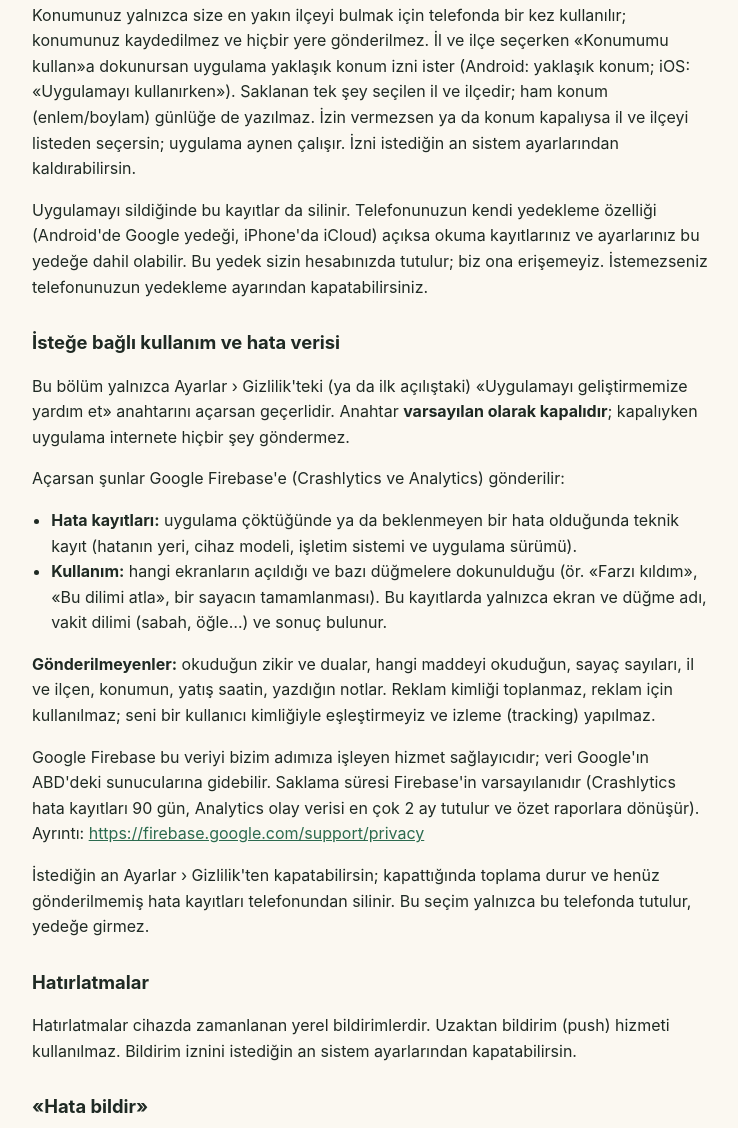
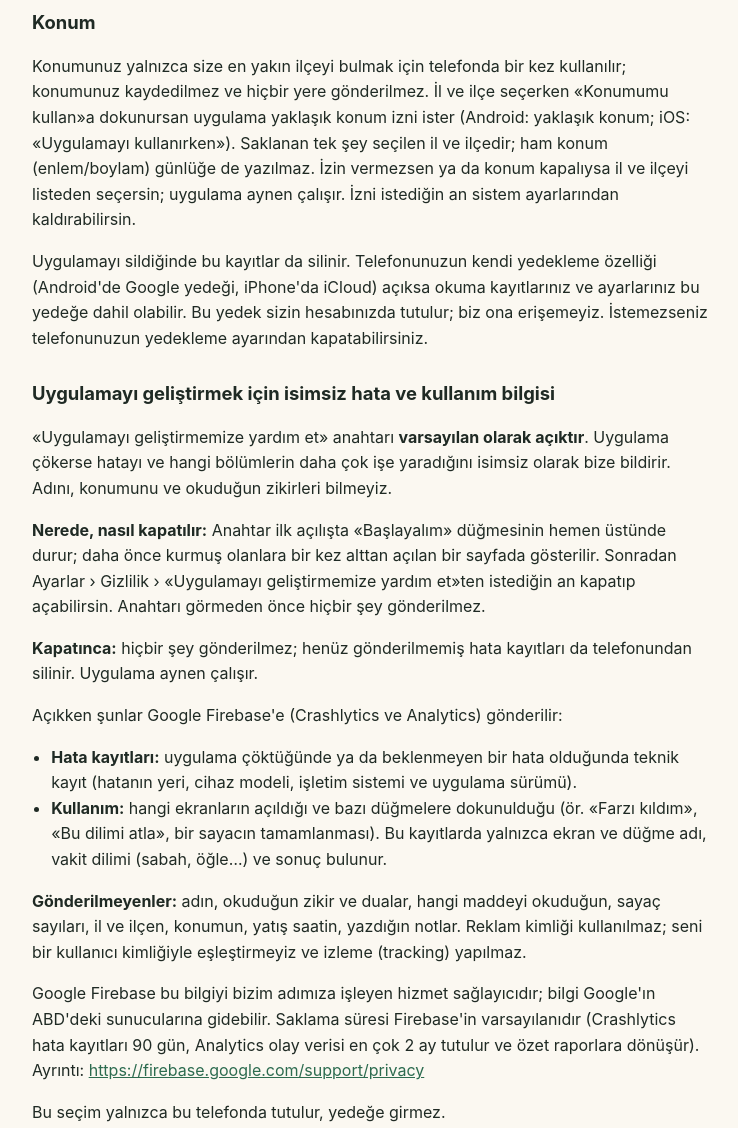
Before and after one commit to zikirvaktisunnetdua/nebevigun, a plain HTML site: page gizlilik/index.html in a window 1280 px wide. Shown: the part 701-1829 px from the top of the page, without its empty margins (268-1006 px from the left). Drawn offline with Linux system fonts and the light colour scheme.

Commit message:
Privacy page: anonymous crash and usage info, on by default (J55)
Co-Authored-By: Claude Opus 5.5 <noreply@anthropic.com>

```diff
--- a/gizlilik/index.html
+++ b/gizlilik/index.html
@@ -13,7 +13,7 @@
 <p class="meta">Son güncelleme: 24 Kasım 2026</p>
 
 <h2>Kısaca</h2>
-<p>Uygulama çevrimdışı çalışır; hesap, sunucu ve reklam yoktur. Kayıtların telefonunda kalır. Yalnızca sen izin verirsen anonim hata ve kullanım verisi Google Firebase'e gönderilir (aşağıda «İsteğe bağlı kullanım ve hata verisi»); izin varsayılan olarak kapalıdır.</p>
+<p>Uygulama çevrimdışı çalışır; sunucu ve reklam yoktur, kayıtların telefonunda kalır. Hesap yok. Adınızı, konumunuzu ve okuduğunuz zikirleri bilmeyiz. Uygulama çökerse hatayı ve hangi bölümlerin daha çok işe yaradığını isimsiz olarak bize bildirir; bu varsayılan olarak açıktır ve Ayarlar › Gizlilik'ten kapatılır (aşağıda «Uygulamayı geliştirmek için isimsiz hata ve kullanım bilgisi»).</p>
 
 <h2>Cihazda tutulanlar</h2>
 <p>Aşağıdakiler yalnızca senin cihazında, uygulamanın kendi alanında saklanır; bize ya da başka birine ulaşmaz:</p>
@@ -28,16 +28,18 @@
 <p>Konumunuz yalnızca size en yakın ilçeyi bulmak için telefonda bir kez kullanılır; konumunuz kaydedilmez ve hiçbir yere gönderilmez. İl ve ilçe seçerken «Konumumu kullan»a dokunursan uygulama yaklaşık konum izni ister (Android: yaklaşık konum; iOS: «Uygulamayı kullanırken»). Saklanan tek şey seçilen il ve ilçedir; ham konum (enlem/boylam) günlüğe de yazılmaz. İzin vermezsen ya da konum kapalıysa il ve ilçeyi listeden seçersin; uygulama aynen çalışır. İzni istediğin an sistem ayarlarından kaldırabilirsin.</p>
 <p>Uygulamayı sildiğinde bu kayıtlar da silinir. Telefonunuzun kendi yedekleme özelliği (Android'de Google yedeği, iPhone'da iCloud) açıksa okuma kayıtlarınız ve ayarlarınız bu yedeğe dahil olabilir. Bu yedek sizin hesabınızda tutulur; biz ona erişemeyiz. İstemezseniz telefonunuzun yedekleme ayarından kapatabilirsiniz.</p>
 
-<h2>İsteğe bağlı kullanım ve hata verisi</h2>
-<p>Bu bölüm yalnızca Ayarlar › Gizlilik'teki (ya da ilk açılıştaki) «Uygulamayı geliştirmemize yardım et» anahtarını açarsan geçerlidir. Anahtar <strong>varsayılan olarak kapalıdır</strong>; kapalıyken uygulama internete hiçbir şey göndermez.</p>
-<p>Açarsan şunlar Google Firebase'e (Crashlytics ve Analytics) gönderilir:</p>
+<h2>Uygulamayı geliştirmek için isimsiz hata ve kullanım bilgisi</h2>
+<p>«Uygulamayı geliştirmemize yardım et» anahtarı <strong>varsayılan olarak açıktır</strong>. Uygulama çökerse hatayı ve hangi bölümlerin daha çok işe yaradığını isimsiz olarak bize bildirir. Adını, konumunu ve okuduğun zikirleri bilmeyiz.</p>
+<p><strong>Nerede, nasıl kapatılır:</strong> Anahtar ilk açılışta «Başlayalım» düğmesinin hemen üstünde durur; daha önce kurmuş olanlara bir kez alttan açılan bir sayfada gösterilir. Sonradan Ayarlar › Gizlilik › «Uygulamayı geliştirmemize yardım et»ten istediğin an kapatıp açabilirsin. Anahtarı görmeden önce hiçbir şey gönderilmez.</p>
+<p><strong>Kapatınca:</strong> hiçbir şey gönderilmez; henüz gönderilmemiş hata kayıtları da telefonundan silinir. Uygulama aynen çalışır.</p>
+<p>Açıkken şunlar Google Firebase'e (Crashlytics ve Analytics) gönderilir:</p>
 <ul>
 <li><strong>Hata kayıtları:</strong> uygulama çöktüğünde ya da beklenmeyen bir hata olduğunda teknik kayıt (hatanın yeri, cihaz modeli, işletim sistemi ve uygulama sürümü).</li>
 <li><strong>Kullanım:</strong> hangi ekranların açıldığı ve bazı düğmelere dokunulduğu (ör. «Farzı kıldım», «Bu dilimi atla», bir sayacın tamamlanması). Bu kayıtlarda yalnızca ekran ve düğme adı, vakit dilimi (sabah, öğle…) ve sonuç bulunur.</li>
 </ul>
-<p><strong>Gönderilmeyenler:</strong> okuduğun zikir ve dualar, hangi maddeyi okuduğun, sayaç sayıları, il ve ilçen, konumun, yatış saatin, yazdığın notlar. Reklam kimliği toplanmaz, reklam için kullanılmaz; seni bir kullanıcı kimliğiyle eşleştirmeyiz ve izleme (tracking) yapılmaz.</p>
-<p>Google Firebase bu veriyi bizim adımıza işleyen hizmet sağlayıcıdır; veri Google'ın ABD'deki sunucularına gidebilir. Saklama süresi Firebase'in varsayılanıdır (Crashlytics hata kayıtları 90 gün, Analytics olay verisi en çok 2 ay tutulur ve özet raporlara dönüşür). Ayrıntı: <a href="https://firebase.google.com/support/privacy">https://firebase.google.com/support/privacy</a></p>
-<p>İstediğin an Ayarlar › Gizlilik'ten kapatabilirsin; kapattığında toplama durur ve henüz gönderilmemiş hata kayıtları telefonundan silinir. Bu seçim yalnızca bu telefonda tutulur, yedeğe girmez.</p>
+<p><strong>Gönderilmeyenler:</strong> adın, okuduğun zikir ve dualar, hangi maddeyi okuduğun, sayaç sayıları, il ve ilçen, konumun, yatış saatin, yazdığın notlar. Reklam kimliği kullanılmaz; seni bir kullanıcı kimliğiyle eşleştirmeyiz ve izleme (tracking) yapılmaz.</p>
+<p>Google Firebase bu bilgiyi bizim adımıza işleyen hizmet sağlayıcıdır; bilgi Google'ın ABD'deki sunucularına gidebilir. Saklama süresi Firebase'in varsayılanıdır (Crashlytics hata kayıtları 90 gün, Analytics olay verisi en çok 2 ay tutulur ve özet raporlara dönüşür). Ayrıntı: <a href="https://firebase.google.com/support/privacy">https://firebase.google.com/support/privacy</a></p>
+<p>Bu seçim yalnızca bu telefonda tutulur, yedeğe girmez.</p>
 
 <h2>Hatırlatmalar</h2>
 <p>Hatırlatmalar cihazda zamanlanan yerel bildirimlerdir. Uzaktan bildirim (push) hizmeti kullanılmaz. Bildirim iznini istediğin an sistem ayarlarından kapatabilirsin.</p>
@@ -46,7 +48,7 @@
 <p>«Hata bildir», cihazındaki e-posta uygulamasında hazır bir taslak açar. Taslakta seçtiğin madde, yazdığın not, uygulama sürümü, içerik paketi sürümü ve işletim sistemi sürümü bulunur. Taslağı göndermek ya da göndermemek senin elindedir; uygulama kendisi hiçbir şey göndermez. Gönderirsen e-posta adresin ve mesajın yalnızca hatayı düzeltmek için kullanılır.</p>
 
 <h2>Çocuklar</h2>
-<p>Uygulama hiçbir yaştan kullanıcıdan veri toplamaz.</p>
+<p>Hesap yok. Adınızı, konumunuzu ve okuduğunuz zikirleri bilmeyiz. Uygulama yaş sormaz; çocuklar için ayrı bir bilgi toplanmaz.</p>
 
 <h2>İletişim</h2>
 <p><a href="mailto:zikirvaktisunnetdua@gmail.com">zikirvaktisunnetdua@gmail.com</a></p>
```
